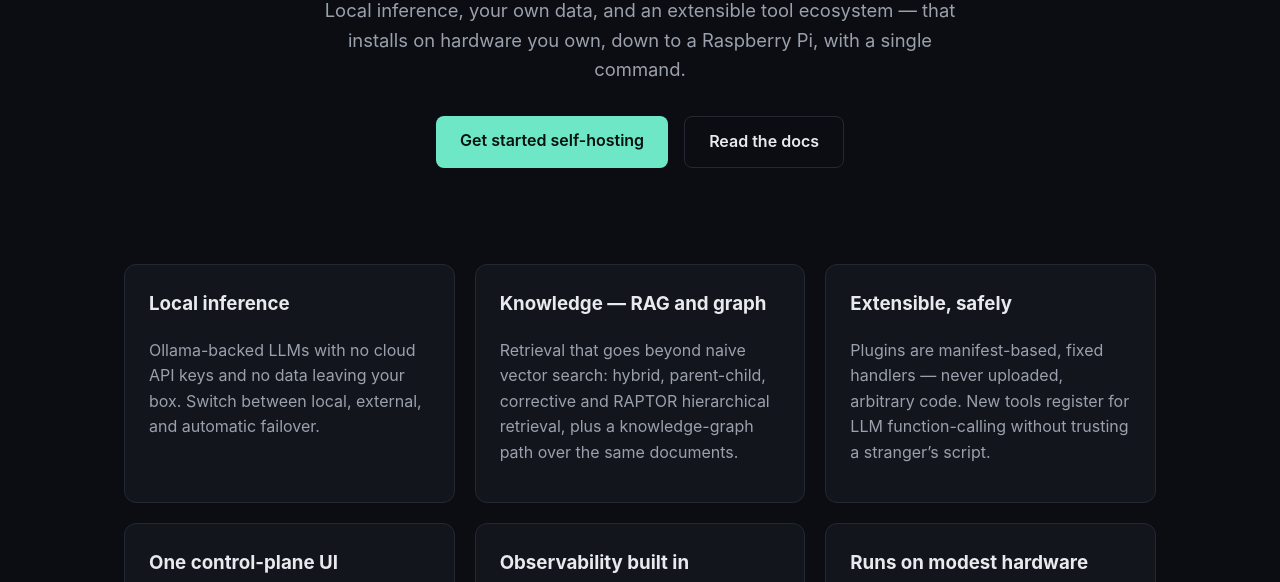
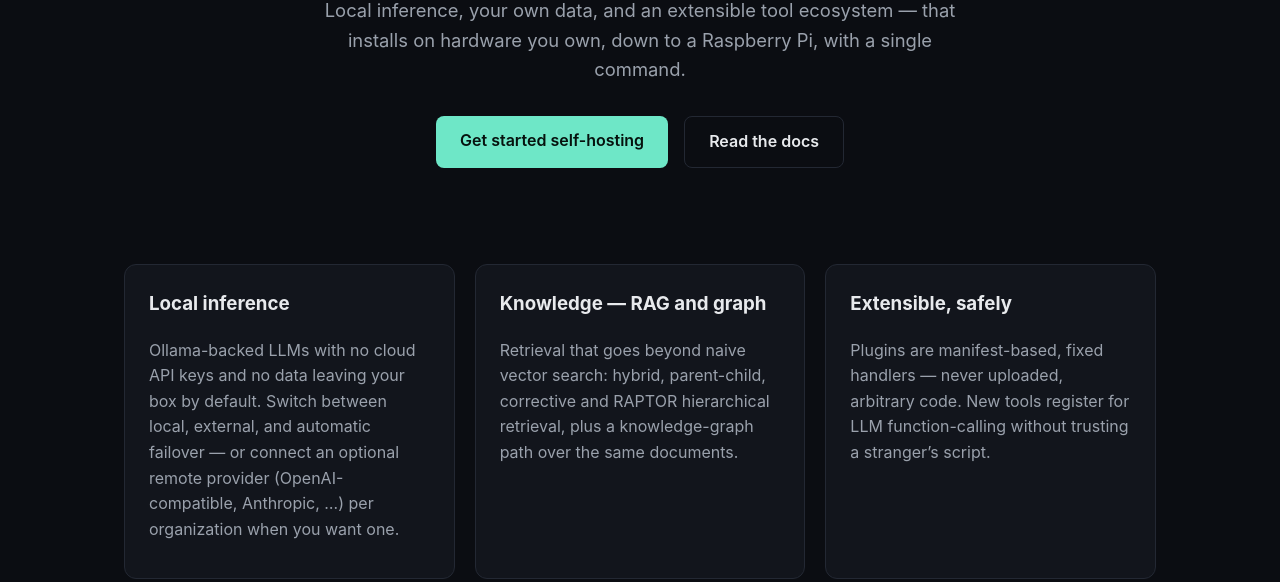
Before and after one commit to minderhq/www, an Astro site: page / in a window 1280 px wide. Shown: the part 218-800 px from the top of the page. Built offline with nearby package versions, Linux system fonts and the light colour scheme; Astro itself is replaced by a stand-in of ours.

Commit message:
docs: clarify local-inference pillar copy is the default, not absolute
Matches the FAQ section on this same page and the fix landing in
minderhq/minder#1431 -- remote model providers (#1207) are opt-in
per-organization, so "no data leaving your box" needed the same
"by default" qualifier the FAQ already uses.

```diff
--- a/src/pages/index.astro
+++ b/src/pages/index.astro
@@ -8,7 +8,7 @@ const CONTACT_URL = 'https://github.com/minderhq/www/issues/new';
 const pillars = [
   {
     title: 'Local inference',
-    body: 'Ollama-backed LLMs with no cloud API keys and no data leaving your box. Switch between local, external, and automatic failover.',
+    body: 'Ollama-backed LLMs with no cloud API keys and no data leaving your box by default. Switch between local, external, and automatic failover — or connect an optional remote provider (OpenAI-compatible, Anthropic, …) per organization when you want one.',
   },
   {
     title: 'Knowledge — RAG and graph',
```
